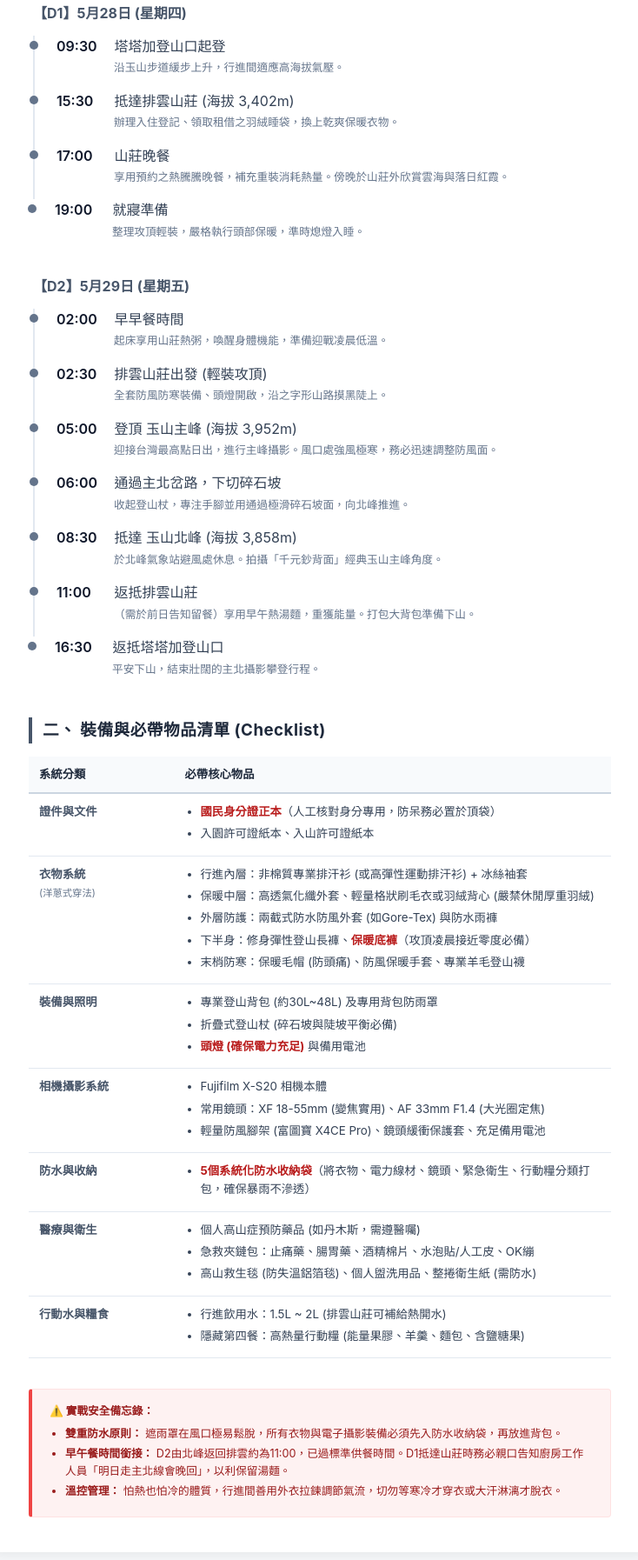
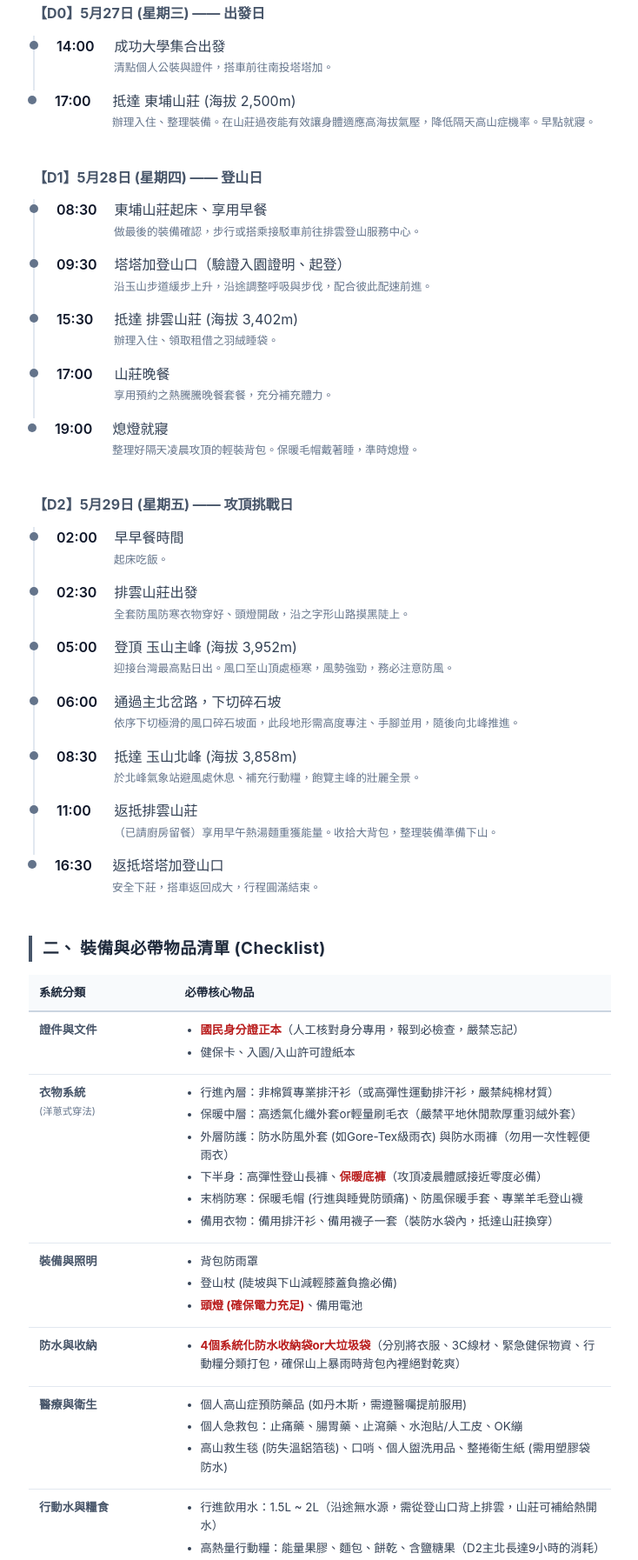
Before and after one commit to SamCheng0921/Yushan, a plain HTML site: page index.html in a window 1280 px wide. Shown: the part 245-2039 px from the top of the page at 87% size, without its empty margins (272-1006 px from the left). Drawn offline with Linux system fonts and the light colour scheme.

Commit message:
Update itinerary and details for climbing plan

```diff
--- a/index.html
+++ b/index.html
@@ -3,7 +3,7 @@
 <head>
     <meta charset="UTF-8">
     <meta name="viewport" content="width=device-width, initial-scale=1.0">
-    <title>玉山主北峰兩天一夜攝影攀登計畫</title>
+    <title>玉山主北峰兩天兩夜</title>
     <style>
         *, *::before, *::after {
             box-sizing: border-box;
@@ -154,71 +154,90 @@
 <body>
 
 <div class="container">
-    <h1>玉山主北峰兩天一夜攝影攀登計畫</h1>
-    <div class="subtitle">時間：2026年5月28日(四) - 5月29日(五) | 宿：排雲山莊</div>
+    <h1>玉山主北峰三天兩夜攀登計畫</h1>
+    <div class="subtitle">時間：2026年5月27日(三) - 5月29日(五) | 宿：東埔山莊、排雲山莊</div>
 
     <h2>一、 行程規劃 (Itinerary)</h2>
 
     <div class="timeline">
-        <span class="timeline-day">【D1】5月28日 (星期四)</span>
+        <span class="timeline-day">【D0】5月27日 (星期三) —— 出發日</span>
+        <div class="timeline-item">
+            <span class="time">14:00</span>
+            <span class="desc">成功大學集合出發</span>
+            <span class="desc-detail">清點個人公裝與證件，搭車前往南投塔塔加。</span>
+        </div>
+        <div class="timeline-item">
+            <span class="time">17:00</span>
+            <span class="desc">抵達 東埔山莊 (海拔 2,500m)</span>
+            <span class="desc-detail">辦理入住、整理裝備。在山莊過夜能有效讓身體適應高海拔氣壓，降低隔天高山症機率。早點就寢。</span>
+        </div>
+    </div>
+
+    <div class="timeline" style="margin-top: 30px;">
+        <span class="timeline-day">【D1】5月28日 (星期四) —— 登山日</span>
+        <div class="timeline-item">
+            <span class="time">08:30</span>
+            <span class="desc">東埔山莊起床、享用早餐</span>
+            <span class="desc-detail">做最後的裝備確認，步行或搭乘接駁車前往排雲登山服務中心。</span>
+        </div>
         <div class="timeline-item">
             <span class="time">09:30</span>
-            <span class="desc">塔塔加登山口起登</span>
-            <span class="desc-detail">沿玉山步道緩步上升，行進間適應高海拔氣壓。</span>
+            <span class="desc">塔塔加登山口（驗證入園證明、起登）</span>
+            <span class="desc-detail">沿玉山步道緩步上升，沿途調整呼吸與步伐，配合彼此配速前進。</span>
         </div>
         <div class="timeline-item">
             <span class="time">15:30</span>
-            <span class="desc">抵達排雲山莊 (海拔 3,402m)</span>
-            <span class="desc-detail">辦理入住登記、領取租借之羽絨睡袋，換上乾爽保暖衣物。</span>
+            <span class="desc">抵達 排雲山莊 (海拔 3,402m)</span>
+            <span class="desc-detail">辦理入住、領取租借之羽絨睡袋。</span>
         </div>
         <div class="timeline-item">
             <span class="time">17:00</span>
             <span class="desc">山莊晚餐</span>
-            <span class="desc-detail">享用預約之熱騰騰晚餐，補充重裝消耗熱量。傍晚於山莊外欣賞雲海與落日紅霞。</span>
+            <span class="desc-detail">享用預約之熱騰騰晚餐套餐，充分補充體力。</span>
         </div>
         <div class="timeline-item">
             <span class="time">19:00</span>
-            <span class="desc">就寢準備</span>
-            <span class="desc-detail">整理攻頂輕裝，嚴格執行頭部保暖，準時熄燈入睡。</span>
+            <span class="desc">熄燈就寢</span>
+            <span class="desc-detail">整理好隔天凌晨攻頂的輕裝背包。保暖毛帽戴著睡，準時熄燈。</span>
         </div>
     </div>
 
     <div class="timeline" style="margin-top: 30px;">
-        <span class="timeline-day">【D2】5月29日 (星期五)</span>
+        <span class="timeline-day">【D2】5月29日 (星期五) —— 攻頂挑戰日</span>
         <div class="timeline-item">
             <span class="time">02:00</span>
             <span class="desc">早早餐時間</span>
-            <span class="desc-detail">起床享用山莊熱粥，喚醒身體機能，準備迎戰凌晨低溫。</span>
+            <span class="desc-detail">起床吃飯。</span>
         </div>
         <div class="timeline-item">
             <span class="time">02:30</span>
-            <span class="desc">排雲山莊出發 (輕裝攻頂)</span>
-            <span class="desc-detail">全套防風防寒裝備、頭燈開啟，沿之字形山路摸黑陡上。</span>
+            <span class="desc">排雲山莊出發</span>
+            <span class="desc-detail">全套防風防寒衣物穿好、頭燈開啟，沿之字形山路摸黑陡上。</span>
         </div>
         <div class="timeline-item">
             <span class="time">05:00</span>
             <span class="desc">登頂 玉山主峰 (海拔 3,952m)</span>
-            <span class="desc-detail">迎接台灣最高點日出，進行主峰攝影。風口處強風極寒，務必迅速調整防風面。</span>
+            <span class="desc-detail">迎接台灣最高點日出。風口至山頂處極寒，風勢強勁，務必注意防風。</span>
         </div>
         <div class="timeline-item">
             <span class="time">06:00</span>
             <span class="desc">通過主北岔路，下切碎石坡</span>
-            <span class="desc-detail">收起登山杖，專注手腳並用通過極滑碎石坡面，向北峰推進。</span>
+            <span class="desc-detail">依序下切極滑的風口碎石坡面，此段地形需高度專注、手腳並用，隨後向北峰推進。</span>
         </div>
         <div class="timeline-item">
             <span class="time">08:30</span>
             <span class="desc">抵達 玉山北峰 (海拔 3,858m)</span>
-            <span class="desc-detail">於北峰氣象站避風處休息。拍攝「千元鈔背面」經典玉山主峰角度。</span>
+            <span class="desc-detail">於北峰氣象站避風處休息、補充行動糧，飽覽主峰的壯麗全景。</span>
         </div>
         <div class="timeline-item">
             <span class="time">11:00</span>
             <span class="desc">返抵排雲山莊</span>
-            <span class="desc-detail">（需於前日告知留餐）享用早午熱湯麵，重獲能量。打包大背包準備下山。</span>
+            <span class="desc-detail">（已請廚房留餐）享用早午熱湯麵重獲能量。收拾大背包，整理裝備準備下山。</span>
         </div>
         <div class="timeline-item">
             <span class="time">16:30</span>
             <span class="desc">返抵塔塔加登山口</span>
-            <span class="desc-detail">平安下山，結束壯闊的主北攝影攀登行程。</span>
+            <span class="desc-detail">安全下莊，搭車返回成大，行程圓滿結束。</span>
         </div>
     </div>
 
@@ -236,8 +255,8 @@
                 <td class="category">證件與文件</td>
                 <td>
                     <ul class="items-list">
-                        <li><span class="important">國民身分證正本</span>（人工核對身分專用，防呆務必置於頂袋）</li>
-                        <li>入園許可證紙本、入山許可證紙本</li>
+                        <li><span class="important">國民身分證正本</span>（人工核對身分專用，報到必檢查，嚴禁忘記）</li>
+                        <li>健保卡、入園/入山許可證紙本</li>
                     </ul>
                 </td>
             </tr>
@@ -245,11 +264,12 @@
                 <td class="category">衣物系統<br><span style="font-size:8.5pt; color:#64748b; font-weight:normal;">(洋蔥式穿法)</span></td>
                 <td>
                     <ul class="items-list">
-                        <li>行進內層：非棉質專業排汗衫 (或高彈性運動排汗衫) + 冰絲袖套</li>
-                        <li>保暖中層：高透氣化纖外套、輕量格狀刷毛衣或羽絨背心 (嚴禁休閒厚重羽絨)</li>
-                        <li>外層防護：兩截式防水防風外套 (如Gore-Tex) 與防水雨褲</li>
-                        <li>下半身：修身彈性登山長褲、<span class="important">保暖底褲</span>（攻頂凌晨接近零度必備）</li>
-                        <li>末梢防寒：保暖毛帽 (防頭痛)、防風保暖手套、專業羊毛登山襪</li>
+                        <li>行進內層：非棉質專業排汗衫（或高彈性運動排汗衫，嚴禁純棉材質）</li>
+                        <li>保暖中層：高透氣化纖外套or輕量刷毛衣（嚴禁平地休閒款厚重羽絨外套）</li>
+                        <li>外層防護：防水防風外套 (如Gore-Tex級雨衣) 與防水雨褲（勿用一次性輕便雨衣）</li>
+                        <li>下半身：高彈性登山長褲、<span class="important">保暖底褲</span>（攻頂凌晨體感接近零度必備）</li>
+                        <li>末梢防寒：保暖毛帽 (行進與睡覺防頭痛)、防風保暖手套、專業羊毛登山襪</li>
+                        <li>備用衣物：備用排汗衫、備用襪子一套（裝防水袋內，抵達山莊換穿）</li>
                     </ul>
                 </td>
             </tr>
@@ -257,19 +277,9 @@
                 <td class="category">裝備與照明</td>
                 <td>
                     <ul class="items-list">
-                        <li>專業登山背包 (約30L~48L) 及專用背包防雨罩</li>
-                        <li>折疊式登山杖 (碎石坡與陡坡平衡必備)</li>
-                        <li><span class="important">頭燈 (確保電力充足)</span> 與備用電池</li>
-                    </ul>
-                </td>
-            </tr>
-            <tr>
-                <td class="category">相機攝影系統</td>
-                <td>
-                    <ul class="items-list">
-                        <li>Fujifilm X-S20 相機本體</li>
-                        <li>常用鏡頭：XF 18-55mm (變焦實用)、AF 33mm F1.4 (大光圈定焦)</li>
-                        <li>輕量防風腳架 (富圖寶 X4CE Pro)、鏡頭緩衝保護套、充足備用電池</li>
+                        <li>背包防雨罩</li>
+                        <li>登山杖 (陡坡與下山減輕膝蓋負擔必備)</li>
+                        <li><span class="important">頭燈 (確保電力充足)</span>、備用電池</li>
                     </ul>
                 </td>
             </tr>
@@ -277,7 +287,7 @@
                 <td class="category">防水與收納</td>
                 <td>
                     <ul class="items-list">
-                        <li><span class="important">5個系統化防水收納袋</span>（將衣物、電力線材、鏡頭、緊急衛生、行動糧分類打包，確保暴雨不滲透）</li>
+                        <li><span class="important">4個系統化防水收納袋or大垃圾袋</span>（分別將衣服、3C線材、緊急健保物資、行動糧分類打包，確保山上暴雨時背包內裡絕對乾爽）</li>
                     </ul>
                 </td>
             </tr>
@@ -285,9 +295,9 @@
                 <td class="category">醫療與衛生</td>
                 <td>
                     <ul class="items-list">
-                        <li>個人高山症預防藥品 (如丹木斯，需遵醫囑)</li>
-                        <li>急救夾鏈包：止痛藥、腸胃藥、酒精棉片、水泡貼/人工皮、OK繃</li>
-                        <li>高山救生毯 (防失溫鋁箔毯)、個人盥洗用品、整捲衛生紙 (需防水)</li>
+                        <li>個人高山症預防藥品 (如丹木斯，需遵醫囑提前服用)</li>
+                        <li>個人急救包：止痛藥、腸胃藥、止瀉藥、水泡貼/人工皮、OK繃</li>
+                        <li>高山救生毯 (防失溫鋁箔毯)、口哨、個人盥洗用品、整捲衛生紙 (需用塑膠袋防水)</li>
                     </ul>
                 </td>
             </tr>
@@ -295,8 +305,8 @@
                 <td class="category">行動水與糧食</td>
                 <td>
                     <ul class="items-list">
-                        <li>行進飲用水：1.5L ~ 2L (排雲山莊可補給熱開水)</li>
-                        <li>隱藏第四餐：高熱量行動糧 (能量果膠、羊羹、麵包、含鹽糖果)</li>
+                        <li>行進飲用水：1.5L ~ 2L（沿途無水源，需從登山口背上排雲，山莊可補給熱開水）</li>
+                        <li>高熱量行動糧：能量果膠、麵包、餅乾、含鹽糖果（D2主北長達9小時的消耗）</li>
                     </ul>
                 </td>
             </tr>
@@ -304,14 +314,6 @@
     </table>
 
     <div class="note-box">
-        <strong>⚠️ 實戰安全備忘錄：</strong>
+        <strong>⚠️ 安全提醒：</strong>
         <ul>
-            <li><strong>雙重防水原則：</strong> 遮雨罩在風口極易鬆脫，所有衣物與電子攝影裝備必須先入防水收納袋，再放進背包。</li>
-            <li><strong>早午餐時間銜接：</strong> D2由北峰返回排雲約為11:00，已過標準供餐時間。D1抵達山莊時務必親口告知廚房工作人員「明日走主北線會晚回」，以利保留湯麵。</li>
-            <li><strong>溫控管理：</strong> 怕熱也怕冷的體質，行進間善用外衣拉鍊調節氣流，切勿等寒冷才穿衣或大汗淋漓才脫衣。</li>
-        </ul>
-    </div>
-</div>
-
-</body>
-</html>
+            <li><strong>雙重防水原則：</strong> 背包遮雨罩主要擋大雨，所有換洗衣物、行充、頭燈都必須先用防水袋或夾鏈袋包好才
```
